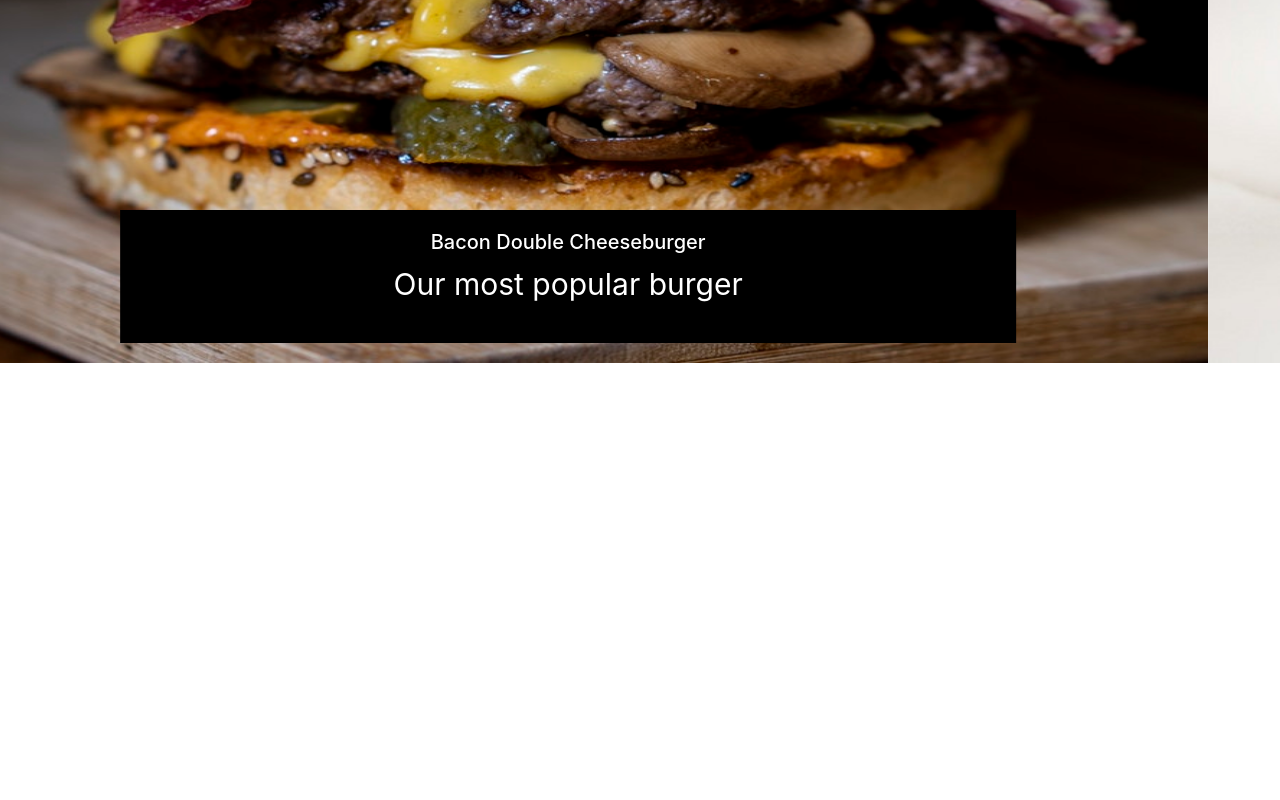
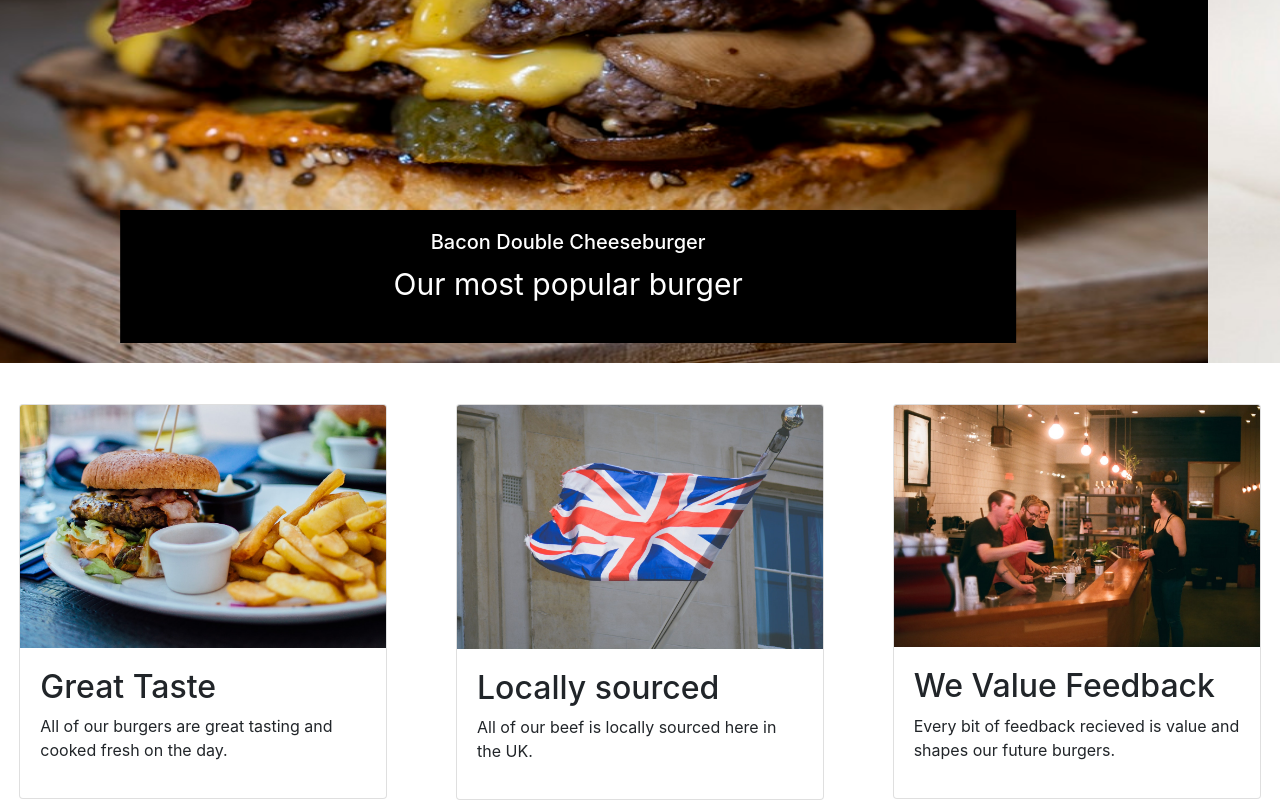
Before and after one commit to Code-Institute-Submissions/foodproject, a plain HTML site: page index.html in a window 1280 px wide. Shown: the part 540-1340 px from the top of the page. Before the commit the page ends 903 px from the top, so only its background shows below. Drawn offline with nearby package versions, Linux system fonts and the light colour scheme.

Commit message:
Added Homepage text cards with images

```diff
--- a/index.html
+++ b/index.html
@@ -13,7 +13,6 @@
 
 <body>
     <!-- NAV BAR -->
-
     <nav class="nav">
         <a class="nav-link active" href="#">Home</a>
         <a class="nav-link" href="#">About Us</a>
@@ -40,19 +39,49 @@
             </div>
             <div class="carousel-item">
                 <img class="d-block w-100" src="images/cheeseburger.jpg" alt="Cheeseburger">
-                 <div class="carousel-caption d-none d-md-block">
+                <div class="carousel-caption d-none d-md-block">
                     <h5>Cheeseburger</h5>
                     <p>Great tasting classic cheeseburger</p>
                 </div>
             </div>
             <div class="carousel-item">
                 <img class="d-block w-100" src="images/thestackburger.jpg" alt="The Stack Burger">
-                 <div class="carousel-caption d-none d-md-block">
+                <div class="carousel-caption d-none d-md-block">
                     <h5>The Stack</h5>
                     <p>For those who dare to challenge</p>
                 </div>
             </div>
         </div>
+    </div>
+    <!-- HOMEPAGE TEXT -->
+    <div class="row">
+        <div class="col-sm">
+            <div class="card" style="width: 23rem;">
+                <img class="card-img-top" src="images/greattaste.jpg" alt="Card image cap">
+                <div class="card-body">
+                    <h2>Great Taste</h2>
+                    <p>All of our burgers are great tasting and cooked fresh on the day.</p>
+                </div>
+            </div>
+        </div>
+        <div class="col-sm">
+            <div class="card" style="width: 23rem;">
+                <img class="card-img-top" src="images/locallysourced.jpg" alt="Card image cap">
+                <div class="card-body">
+                    <h2>Locally sourced</h2>
+                    <p>All of our beef is locally sourced here in the UK.</p>
+                </div>
+            </div>
+        </div>
+        <div class="col-sm card-img-top">
+            <div class="card" style="width: 23rem;">
+                <img class="card-img-top" src="images/customerfeedback.jpg" alt="Card image cap">
+                <div class="card-body">
+                    <h2>We Value Feedback</h2>
+                    <p>Every bit of feedback recieved is value and shapes our future burgers.</p>
+            </div>
+        </div>
+    </div>
     </div>
 
     <script src="https://code.jquery.com/jquery-3.3.1.slim.min.js " integrity="sha384-q8i/X+965DzO0rT7abK41JStQIAqVgRVzpbzo5smXKp4YfRvH+8abtTE1Pi6jizo " crossorigin="anonymous "></script>
--- a/style/css/style.css
+++ b/style/css/style.css
@@ -32,3 +32,10 @@
     color: white;
     font-size: 30px;
 }
+
+/* HOMEPAGE TEXT */
+
+.card {
+    margin: auto;
+    margin-top: 10%;
+}
```
Also changed, not shown: images/customerfeedback.jpg (added), images/greattaste.jpg (added), images/locallysourced.jpg (added).
